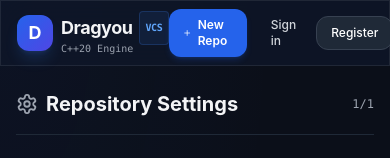
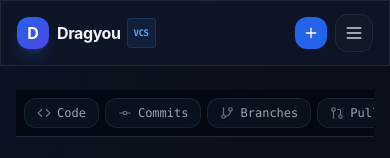
Before and after one commit to aritra1243/Dragyou, a Next.js app in the folder frontend/: page /repos/1/1/settings in a window 390 px wide. Shown: the top 158 px of the page. Built offline with nearby package versions, Linux system fonts and the light colour scheme; no server answers.

Commit message:
fix(frontend): make Navbar and Sidebar 100% responsive on mobile devices with mobile hamburger drawer and horizontal tab bar

```diff
--- a/frontend/src/app/repos/[owner]/[repo]/branches/page.tsx
+++ b/frontend/src/app/repos/[owner]/[repo]/branches/page.tsx
@@ -63,7 +63,7 @@ export default function BranchesPage({ params }: Props) {
   };
 
   return (
-    <div className="flex gap-6 min-h-[calc(100vh-140px)]">
+    <div className="flex flex-col md:flex-row gap-6 min-h-[calc(100vh-140px)]">
       <Sidebar owner={owner} repo={repo} />
 
       <div className="flex-1 space-y-6">
--- a/frontend/src/app/repos/[owner]/[repo]/commits/page.tsx
+++ b/frontend/src/app/repos/[owner]/[repo]/commits/page.tsx
@@ -23,7 +23,7 @@ export default function CommitsPage({ params }: Props) {
   }, [owner, repo]);
 
   return (
-    <div className="flex gap-6 min-h-[calc(100vh-140px)]">
+    <div className="flex flex-col md:flex-row gap-6 min-h-[calc(100vh-140px)]">
       <Sidebar owner={owner} repo={repo} />
 
       <div className="flex-1 space-y-6">
--- a/frontend/src/app/repos/[owner]/[repo]/issues/page.tsx
+++ b/frontend/src/app/repos/[owner]/[repo]/issues/page.tsx
@@ -22,7 +22,7 @@ export default function IssuesPage({ params }: Props) {
   }, [owner, repo]);
 
   return (
-    <div className="flex gap-6 min-h-[calc(100vh-140px)]">
+    <div className="flex flex-col md:flex-row gap-6 min-h-[calc(100vh-140px)]">
       <Sidebar owner={owner} repo={repo} />
 
       <div className="flex-1 space-y-6">
--- a/frontend/src/app/repos/[owner]/[repo]/page.tsx
+++ b/frontend/src/app/repos/[owner]/[repo]/page.tsx
@@ -391,7 +391,7 @@ function RepoDetailContent({ owner, repo }: { owner: string; repo: string }) {
   });
 
   return (
-    <div className="flex gap-6 min-h-[calc(100vh-120px)]">
+    <div className="flex flex-col md:flex-row gap-6 min-h-[calc(100vh-120px)]">
       <Sidebar owner={owner} repo={repo} />
 
       <div className="flex-1 min-w-0 space-y-4">
--- a/frontend/src/app/repos/[owner]/[repo]/pulls/page.tsx
+++ b/frontend/src/app/repos/[owner]/[repo]/pulls/page.tsx
@@ -107,7 +107,7 @@ export default function PullsPage({ params }: Props) {
   };
 
   return (
-    <div className="flex gap-6 min-h-[calc(100vh-140px)]">
+    <div className="flex flex-col md:flex-row gap-6 min-h-[calc(100vh-140px)]">
       <Sidebar owner={owner} repo={repo} />
 
       <div className="flex-1 space-y-6">
--- a/frontend/src/app/repos/[owner]/[repo]/settings/page.tsx
+++ b/frontend/src/app/repos/[owner]/[repo]/settings/page.tsx
@@ -108,7 +108,7 @@ export default function SettingsPage({ params }: Props) {
   };
 
   return (
-    <div className="flex gap-6 min-h-[calc(100vh-140px)]">
+    <div className="flex flex-col md:flex-row gap-6 min-h-[calc(100vh-140px)]">
       <Sidebar owner={owner} repo={repo} />
 
       <div className="flex-1 space-y-6">
--- a/frontend/src/components/Navbar.tsx
+++ b/frontend/src/components/Navbar.tsx
@@ -2,12 +2,13 @@
 
 import React, { useState, useEffect } from 'react';
 import Link from 'next/link';
-import { Search, Plus, Terminal, Github, User as UserIcon, LogOut, Code, GitBranch, BookOpen } from 'lucide-react';
+import { Search, Plus, User as UserIcon, LogOut, Code, BookOpen, Menu, X } from 'lucide-react';
 import { User } from '@/lib/api';
 
 export default function Navbar() {
   const [user, setUser] = useState<User | null>(null);
   const [searchQuery, setSearchQuery] = useState('');
+  const [mobileMenuOpen, setMobileMenuOpen] = useState(false);
 
   useEffect(() => {
     const loadUser = () => {
@@ -28,26 +29,41 @@ export default function Navbar() {
     window.location.href = '/';
   };
 
+  const handleSearchSubmit = (e: React.FormEvent) => {
+    e.preventDefault();
+    const q = searchQuery.trim();
+    if (!q) return;
+    setMobileMenuOpen(false);
+    if (q.includes('/')) {
+      const parts = q.split('/');
+      window.location.href = `/repos/${encodeURIComponent(parts[0])}/${encodeURIComponent(parts[1])}`;
+    } else if (q.startsWith('@')) {
+      window.location.href = `/users/${encodeURIComponent(q.slice(1))}`;
+    } else {
+      window.location.href = `/users/${encodeURIComponent(q)}`;
+    }
+  };
+
   return (
     <header className="sticky top-0 z-50 glass-panel border-b border-gray-800">
-      <div className="max-w-7xl mx-auto px-4 sm:px-6 lg:px-8 h-16 flex items-center justify-between">
+      <div className="max-w-7xl mx-auto px-4 sm:px-6 lg:px-8 h-16 flex items-center justify-between gap-2">
 
         {/* Brand Logo */}
-        <div className="flex items-center gap-6">
-          <Link href="/" className="flex items-center gap-2 group">
-            <div className="w-9 h-9 rounded-xl bg-gradient-to-br from-blue-600 to-indigo-600 flex items-center justify-center text-white font-bold text-lg shadow-lg shadow-blue-500/20 group-hover:scale-105 transition-transform">
+        <div className="flex items-center gap-4 lg:gap-6">
+          <Link href="/" className="flex items-center gap-2 group shrink-0">
+            <div className="w-8 h-8 sm:w-9 sm:h-9 rounded-xl bg-gradient-to-br from-blue-600 to-indigo-600 flex items-center justify-center text-white font-bold text-base sm:text-lg shadow-lg shadow-blue-500/20 group-hover:scale-105 transition-transform">
               D
             </div>
             <div className="flex flex-col">
-              <span className="font-bold text-lg text-gray-100 tracking-tight flex items-center gap-1.5">
+              <span className="font-bold text-base sm:text-lg text-gray-100 tracking-tight flex items-center gap-1.5">
                 Dragyou
-                <span className="text-[10px] uppercase font-mono px-1.5 py-0.5 rounded bg-blue-500/10 text-blue-400 border border-blue-500/20">VCS</span>
+                <span className="text-[9px] sm:text-[10px] uppercase font-mono px-1.5 py-0.5 rounded bg-blue-500/10 text-blue-400 border border-blue-500/20">VCS</span>
               </span>
-              <span className="text-[10px] text-gray-400 -mt-1 font-mono">C++20 Engine</span>
+              <span className="text-[9px] text-gray-400 -mt-1 font-mono hidden sm:block">C++20 Engine</span>
             </div>
           </Link>
 
-          {/* Nav links */}
+          {/* Desktop Nav links */}
           <nav className="hidden md:flex items-center gap-1 font-medium text-sm text-gray-300">
             <Link href="/" className="px-3 py-1.5 rounded-lg hover:text-white hover:bg-gray-800/60 transition-colors">
               Dashboard
@@ -61,31 +77,16 @@ export default function Navbar() {
           </nav>
         </div>
 
-        {/* Global Search Bar */}
-        <div className="flex-1 max-w-md mx-6 hidden sm:block">
-          <form
-            onSubmit={(e) => {
-              e.preventDefault();
-              const q = searchQuery.trim();
-              if (!q) return;
-              if (q.includes('/')) {
-                const parts = q.split('/');
-                window.location.href = `/repos/${encodeURIComponent(parts[0])}/${encodeURIComponent(parts[1])}`;
-              } else if (q.startsWith('@')) {
-                window.location.href = `/users/${encodeURIComponent(q.slice(1))}`;
-              } else {
-                window.location.href = `/users/${encodeURIComponent(q)}`;
-              }
-            }}
-            className="relative"
-          >
+        {/* Global Search Bar (Desktop) */}
+        <div className="flex-1 max-w-md mx-4 hidden md:block">
+          <form onSubmit={handleSearchSubmit} className="relative">
             <Search className="absolute left-3 top-2.5 h-4 w-4 text-gray-400" />
             <input
               type="text"
               value={searchQuery}
               onChange={(e) => setSearchQuery(e.target.value)}
               placeholder="Search user (@username) or repo (owner/repo)..."
-              className="w-full bg-gray-900/80 border border-gray-800 rounded-xl pl-9 pr-4 py-2 text-sm text-gray-200 placeholder-gray-500 focus:outline-none focus:border-blue-500 focus:ring-1 focus:ring-blue-500 transition-all font-mono"
+              className="w-full bg-gray-900/80 border border-gray-800 rounded-xl pl-9 pr-4 py-2 text-xs font-mono text-gray-200 placeholder-gray-500 focus:outline-none focus:border-blue-500 transition-all"
             />
             <kbd className="absolute right-3 top-2.5 px-1.5 py-0.5 text-[10px] font-mono text-gray-400 bg-gray-800 rounded border border-gray-700">
               Enter ↵
@@ -93,11 +94,11 @@ export default function Navbar() {
           </form>
         </div>
 
-        {/* Action Controls */}
-        <div className="flex items-center gap-3">
+        {/* Desktop Controls */}
+        <div className="hidden sm:flex items-center gap-3">
           <Link
             href="/repos?new=true"
-            className="flex items-center gap-1.5 bg-blue-600 hover:bg-blue-500 text-white text-xs font-semibold px-3.5 py-2 rounded-xl transition-all shadow-md shadow-blue-600/20 active:scale-95"
+            className="flex items-center gap-1.5 bg-blue-600 hover:bg-blue-500 text-white text-xs font-semibold px-3.5 py-2 rounded-xl transition-all shadow-md shadow-blue-600/20 active:scale-95 shrink-0"
           >
             <Plus size={14} /> New Repo
           </Link>
@@ -120,7 +121,7 @@ export default function Navbar() {
                     {user.username[0].toUpperCase()}
                   </div>
                 )}
-                <span className="text-xs font-medium text-gray-200 hidden md:block">{user.username}</span>
+                <span className="text-xs font-medium text-gray-200 hidden lg:block">{user.username}</span>
               </Link>
 
               <button
@@ -143,7 +144,114 @@ export default function Navbar() {
           )}
         </div>
 
+        {/* Mobile Toggle Button */}
+        <div className="flex items-center gap-2 sm:hidden">
+          <Link
+            href="/repos?new=true"
+            className="p-2 rounded-xl bg-blue-600 text-white text-xs"
+            title="New Repo"
+          >
+            <Plus size={16} />
+          </Link>
+
+          <button
+            onClick={() => setMobileMenuOpen(!mobileMenuOpen)}
+            className="p-2 text-gray-300 hover:text-white bg-gray-900 border border-gray-800 rounded-xl"
+            aria-label="Toggle Navigation Menu"
+          >
+            {mobileMenuOpen ? <X size={20} /> : <Menu size={20} />}
+          </button>
+        </div>
+
       </div>
+
+      {/* Mobile Menu Dropdown */}
+      {mobileMenuOpen && (
+        <div className="md:hidden border-t border-gray-800 bg-gray-950/95 backdrop-blur-md px-4 py-4 space-y-4 animate-fadeIn">
+          {/* Mobile Search Input */}
+          <form onSubmit={handleSearchSubmit} className="relative">
+            <Search className="absolute left-3 top-2.5 h-4 w-4 text-gray-400" />
+            <input
+              type="text"
+              value={searchQuery}
+              onChange={(e) => setSearchQuery(e.target.value)}
+              placeholder="Search (@user or owner/repo)..."
+              className="w-full bg-gray-900 border border-gray-800 rounded-xl pl-9 pr-4 py-2 text-xs font-mono text-gray-200 placeholder-gray-500 focus:outline-none focus:border-blue-500"
+            />
+          </form>
+
+          {/* Nav Links */}
+          <div className="space-y-1 font-mono text-xs text-gray-300">
+            <Link
+              href="/"
+              onClick={() => setMobileMenuOpen(false)}
+              className="block px-3 py-2 rounded-xl hover:bg-gray-800/60"
+            >
+              Dashboard
+            </Link>
+            <Link
+              href={user ? "/repos" : "/login"}
+              onClick={() => setMobileMenuOpen(false)}
+              className="flex items-center gap-2 px-3 py-2 rounded-xl hover:bg-gray-800/60"
+            >
+              <Code size={15} /> Repositories
+            </Link>
+            <Link
+              href="/docs"
+              onClick={() => setMobileMenuOpen(false)}
+              className="flex items-center gap-2 px-3 py-2 rounded-xl hover:bg-gray-800/60"
+            >
+              <BookOpen size={15} /> Documentation
+            </Link>
+          </div>
+
+          {/* User Account Section */}
+          <div className="pt-3 border-t border-gray-800/80 flex items-center justify-between font-mono text-xs">
+            {user ? (
+              <>
+                <Link
+                  href="/profile"
+                  onClick={() => setMobileMenuOpen(false)}
+                  className="flex items-center gap-2 text-gray-200 hover:text-blue-400"
+                >
+                  {user.avatar_url ? (
+                    <img src={user.avatar_url} alt={user.username} className="w-6 h-6 rounded-full object-cover" />
+                  ) : (
+                    <div className="w-6 h-6 rounded-full bg-indigo-600/30 text-indigo-300 flex items-center justify-center font-bold text-[10px]">
+                      {user.username[0].toUpperCase()}
+                    </div>
+                  )}
+                  <span>@{user.username}</span>
+                </Link>
+
+                <button
+                  onClick={handleLogout}
+                  className="flex items-center gap-1 text-red-400 hover:text-red-300 px-2 py-1 bg-red-500/10 rounded-lg border border-red-500/20"
+                >
+                  <LogOut size={13} /> Logout
+                </button>
+              </>
+            ) : (
+              <div className="flex items-center gap-2 w-full">
+                <Link
+                  href="/login"
+                  onClick={() => setMobileMenuOpen(false)}
+                  className="flex-1 text-center py-2 rounded-xl bg-gray-900 text-gray-300 border border-gray-800"
+                >
+                  Sign in
+                </Link>
+                <Link
+                  href="/register"
+                  onClick={() => setMobileMenuOpen(false)}
+                  className="flex-1 text-center py-2 rounded-xl bg-blue-600 text-white font-semibold"
+                >
+                  Register
+                </Link>
+              </div>
+            )}
+          </div>
+        </div>
+      )}
     </header>
   );
 }
--- a/frontend/src/components/Sidebar.tsx
+++ b/frontend/src/components/Sidebar.tsx
@@ -3,7 +3,7 @@
 import React from 'react';
 import Link from 'next/link';
 import { usePathname } from 'next/navigation';
-import { Code, GitCommit, GitBranch, GitPullRequest, AlertCircle, Settings, FileText, Share2 } from 'lucide-react';
+import { Code, GitCommit, GitBranch, GitPullRequest, AlertCircle, Settings } from 'lucide-react';
 import { getCloneUrl } from '@/lib/api';
 
 interface SidebarProps {
@@ -25,6 +25,8 @@ export default function Sidebar({ owner, repo }: SidebarProps) {
   ];
 
   return (
+    <>
+      {/* Desktop Sidebar (Left side vertical menu) */}
       <div className="w-60 border-r border-gray-800 p-4 space-y-6 flex-shrink-0 hidden md:block">
         <div>
           <span className="text-[11px] font-mono uppercase tracking-wider text-gray-500 font-semibold px-2">
@@ -68,5 +70,34 @@ export default function Sidebar({ owner, repo }: SidebarProps) {
           </div>
         </div>
       </div>
+
+      {/* Mobile Top Horizontal Scrollable Tab Bar */}
+      <div className="w-full border-b border-gray-800 bg-gray-950/80 backdrop-blur-md px-2 py-2 md:hidden overflow-x-auto no-scrollbar shrink-0 mb-4">
+        <div className="flex items-center gap-1.5 min-w-max">
+          {navItems.map((item) => {
+            const isActive = item.exact
+              ? pathname === item.href
+              : pathname.startsWith(item.href);
+
+            const Icon = item.icon;
+
+            return (
+              <Link
+                key={item.label}
+                href={item.href}
+                className={`flex items-center gap-1.5 px-3 py-1.5 rounded-xl text-xs font-mono transition-all whitespace-nowrap border ${
+                  isActive
+                    ? 'bg-blue-600/20 text-blue-400 border-blue-500/40 font-semibold shadow-sm shadow-blue-500/10'
+                    : 'bg-gray-900/60 text-gray-400 border-gray-800/80 hover:text-gray-200'
+                }`}
+              >
+                <Icon size={14} className={isActive ? 'text-blue-400' : 'text-gray-500'} />
+                <span>{item.label}</span>
+              </Link>
+            );
+          })}
+        </div>
+      </div>
+    </>
   );
 }
```
Lines whose indentation alone changed are shown as unchanged.
